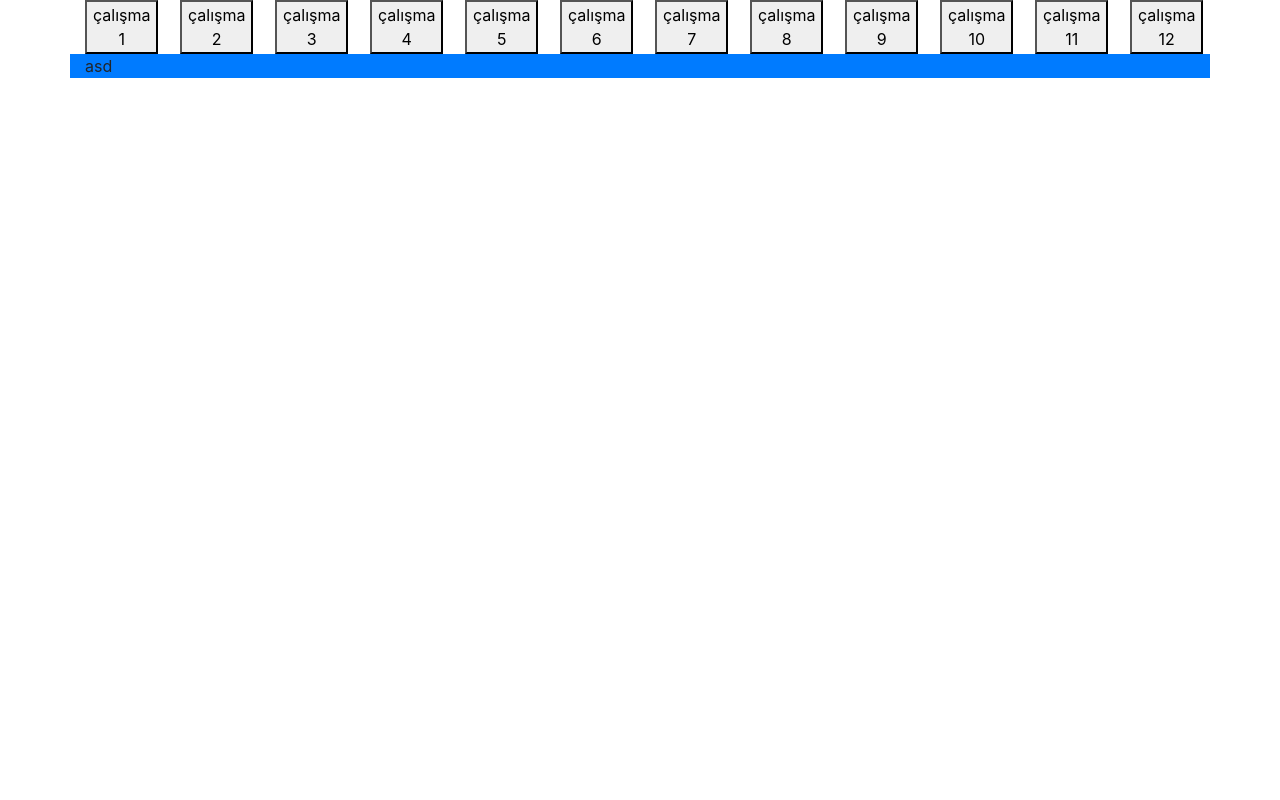
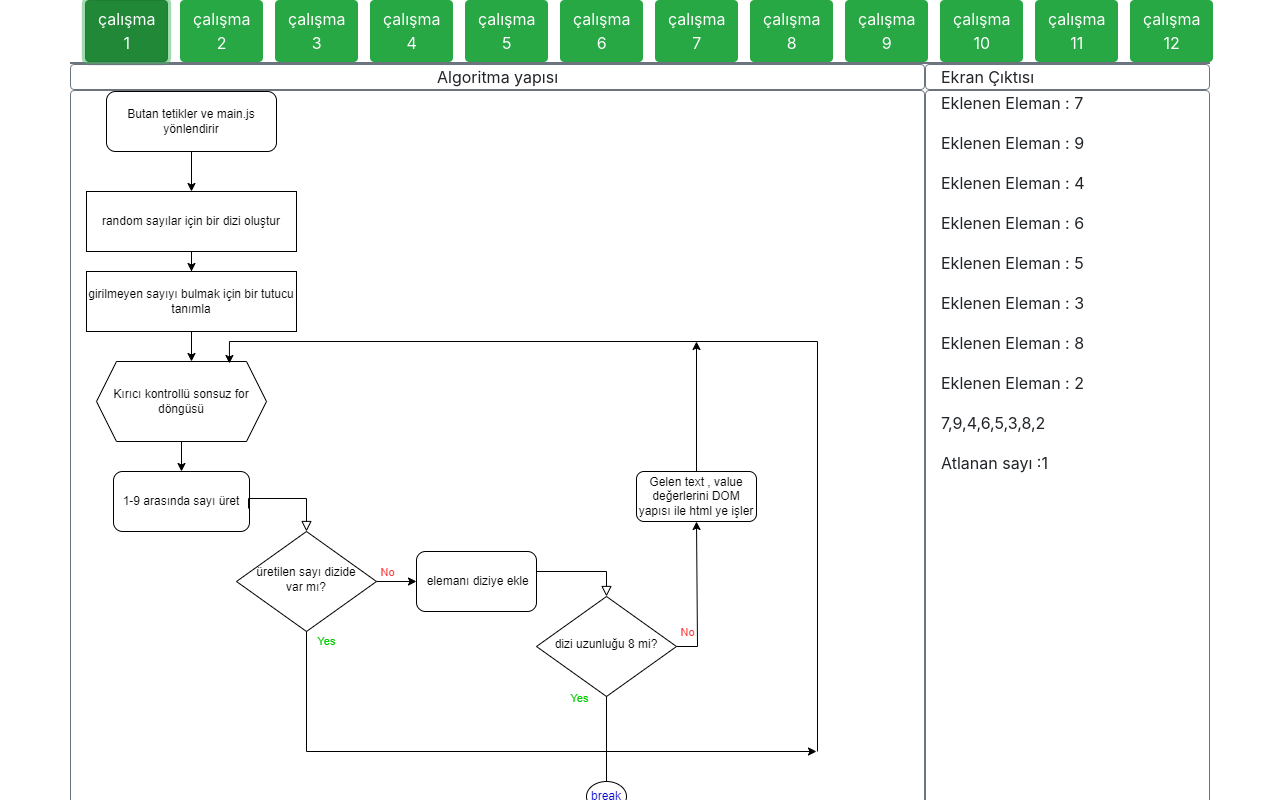
Before and after one commit to ahmetkeser/posibilities-V2, a plain HTML site: page index.html in a window 1280 px wide. Both pictures are taken after a click on the button "çalışma 1". Shown: the top 800 px of the page. Drawn offline with nearby package versions, Linux system fonts and the light colour scheme.

Commit message:
sayfa yenilemelerinde hata giderildi

```diff
--- a/index.html
+++ b/index.html
@@ -14,47 +14,59 @@
     <div class="container">
         <div class="row">
             <div class="col-md-1">
-                <button id="button-1">çalışma 1</button>
+                <button id="button-1" class="btn btn-success btn-primary">çalışma 1</button>
             </div>
             <div class="col-md-1">
-                <button id="button-2">çalışma 2</button>
+                <button id="button-2" class="btn btn-success btn-primary">çalışma 2</button>
             </div>
             <div class="col-md-1">
-                <button id="button-3">çalışma 3</button>
+                <button id="button-3" class="btn btn-success btn-primary">çalışma 3</button>
             </div>
             <div class="col-md-1">
-                <button id="button-4">çalışma 4</button>
+                <button id="button-4" class="btn btn-success btn-primary">çalışma 4</button>
             </div>
             <div class="col-md-1">
-                <button id="button-5">çalışma 5</button>
+                <button id="button-5" class="btn btn-success btn-primary">çalışma 5</button>
             </div>
             <div class="col-md-1">
-                <button id="button-6">çalışma 6</button>
+                <button id="button-6" class="btn btn-success btn-primary">çalışma 6</button>
             </div>
             <div class="col-md-1">
-                <button id="button-7">çalışma 7</button>
+                <button id="button-7" class="btn btn-success btn-primary">çalışma 7</button>
             </div>
             <div class="col-md-1">
-                <button id="button-8">çalışma 8</button>
+                <button id="button-8" class="btn btn-success btn-primary">çalışma 8</button>
             </div>
             <div class="col-md-1">
-                <button id="button-9">çalışma 9</button>
+                <button id="button-9" class="btn btn-success btn-primary">çalışma 9</button>
             </div>
             <div class="col-md-1">
-                <button id="button-10">çalışma 10</button>
+                <button id="button-10" class="btn btn-success btn-primary">çalışma 10</button>
             </div>
             <div class="col-md-1">
-                <button id="button-11">çalışma 11</button>
+                <button id="button-11" class="btn btn-success btn-primary">çalışma 11</button>
             </div>
             <div class="col-md-1">
-                <button id="button-12">çalışma 12</button>
+                <button id="button-12" class="btn btn-success btn-primary">çalışma 12</button>
             </div>
         </div>
+        <div class="row  border border-secondary">
+            <div class="col-md-12"></div>
+        </div>
         <div class="row">
-            <div class="col-md-12 bg-primary">asd</div>
+            <div class="col-md-9 rounded float-left border border-secondary text-center fs-2 fw-bold align-bottom" >
+                    Algoritma yapısı
+            </div>
+            <div class="col-md-3 rounded float-right border border-secondary">Ekran Çıktısı</div>
+            <div id="image-div" class="col-md-9 rounded float-left border border-secondary" >
+
+            </div>
+            <div id="console-div" class="col-md-3 rounded float-right border border-secondary background-color:#343a40">
+
+            </div>
         </div>
     </div>
-    <script id="script1"></script>
+    <!-- <script id="script1"></script>
     <script id="script2"></script>
     <script id="script3"></script>
     <script id="script4"></script>
@@ -62,7 +74,7 @@
     <script id="script6"></script>
     <script id="script7"></script>
     <script id="script8"></script>
-    <script id="script9"></script>
+    <script id="script9"></script> -->
     <script src="main.js"></script>
     <!-- Optional JavaScript; choose one of the two! -->
 
--- a/main.js
+++ b/main.js
@@ -1,5 +1,5 @@
 document.addEventListener("DOMContentLoaded", function(){
-
+    // parametre tanımlama bölgesi
     var button1 = document.getElementById("button-1")
     var button2 = document.getElementById("button-2")
     var button3 = document.getElementById("button-3")
--- a/script1.js
+++ b/script1.js
@@ -1,25 +1,43 @@
 /** for ile sonsuz döngü türetilerek şart sağlanması ile beraber kırıldı
  * oluşan dizideki eleman sayıları toplamı 1+2+3+4+5+6+7+8+9 =45 den farkı ile bulundu
  */
-function refleshjs(){
-    let js1Array=[]; // 8 elemanlı boş dizi oluştur
-    let js1Collect=0 // girilmeyen sayıyı bulmak için bit tutucu
-    for(;;){ // sonsuz döngü
-        let r = Math.floor(Math.random()*9)+1; // 1 ile 9 arası random sayı üret
-        if(js1Array.includes(r)== false ){// üretilen sayı dizide yoksa
+function refleshjs() {
+    const clearDOMConsole = document.getElementById("console-div") // bu kontrol tekrarlanan clicklerde div içersindeki önceki eklenen elemanları temizler (üstüne yazmazını engeller)
+    while (clearDOMConsole.firstChild) {
+        clearDOMConsole.removeChild(clearDOMConsole.firstChild)
+    }
+    const clearDOMImage = document.getElementById("image-div") // bu kontrol tekrarlanan clicklerde div içersindeki önceki eklenen elemanları temizler (üstüne yazmazını engeller)
+    while (clearDOMImage.firstChild) {
+        clearDOMImage.removeChild(clearDOMImage.firstChild)
+    }
+
+    function pushOutput(text, textValue = "") {
+        let yapi = document.querySelector("#console-div")
+        let pushOutput = document.createElement("p")
+        pushOutput.textContent = text + textValue
+        yapi.appendChild(pushOutput)
+
+    }
+    let js1Array = []; // 8 elemanlı boş dizi oluştur
+    let js1Collect = 0 // girilmeyen sayıyı bulmak için bit tutucu
+    for (; ;) { // sonsuz döngü
+        let r = Math.floor(Math.random() * 9) + 1; // 1 ile 9 arası random sayı üret
+        if (js1Array.includes(r) == false) {// üretilen sayı dizide yoksa
             js1Array.push(r); // türetilen sayı diziye eklenir
-            js1Collect +=r; // girilen sayıların toplamı tutucuya aktarılır.
-            console.log("eleman eklendi :"+r);
-            if(js1Array.length==8){// sonsuz döngüyü kırmak için oluşacak eşsiz rakam dizisinin 8 elemandan oluşmasını denetler
-
+            js1Collect += r; // girilen sayıların toplamı tutucuya aktarılır.
+            pushOutput("Eklenen Eleman : ", r)
+            if (js1Array.length == 8) {// sonsuz döngüyü kırmak için oluşacak eşsiz rakam dizisinin 8 elemandan oluşmasını denetler
                 break;  // sonsuz döngüyü kırar
             }
         }
     }
-    console.log(js1Array)
-    console.log("Atlanan sayı :",45-js1Collect ) // 1 den 9 a kadar olan sayıların toplamından
-                        // türetilen sayılar toplamı çıkarak eksik olan sayı bulunur.
-    console.log("BAŞARILI")
+    pushOutput(js1Array) // üretilen benzersiz sayı dizisini yazdırır.
+    pushOutput("Atlanan sayı :", (45 - js1Collect))  // türetilen sayılar toplamı çıkarak eksik olan sayı bulunur.
+    let yapi2 = document.querySelector("#image-div")
+    let pushOutput2 = document.createElement("img")
+    pushOutput2.src = "image/algo-1.png"
+    yapi2.appendChild(pushOutput2)
+
 }
-console.clear()
+
 refleshjs()
```
Also changed, not shown: script3.js (+5 -2 lines), image/algo-1.png (added), image/algo-2.png (added).
